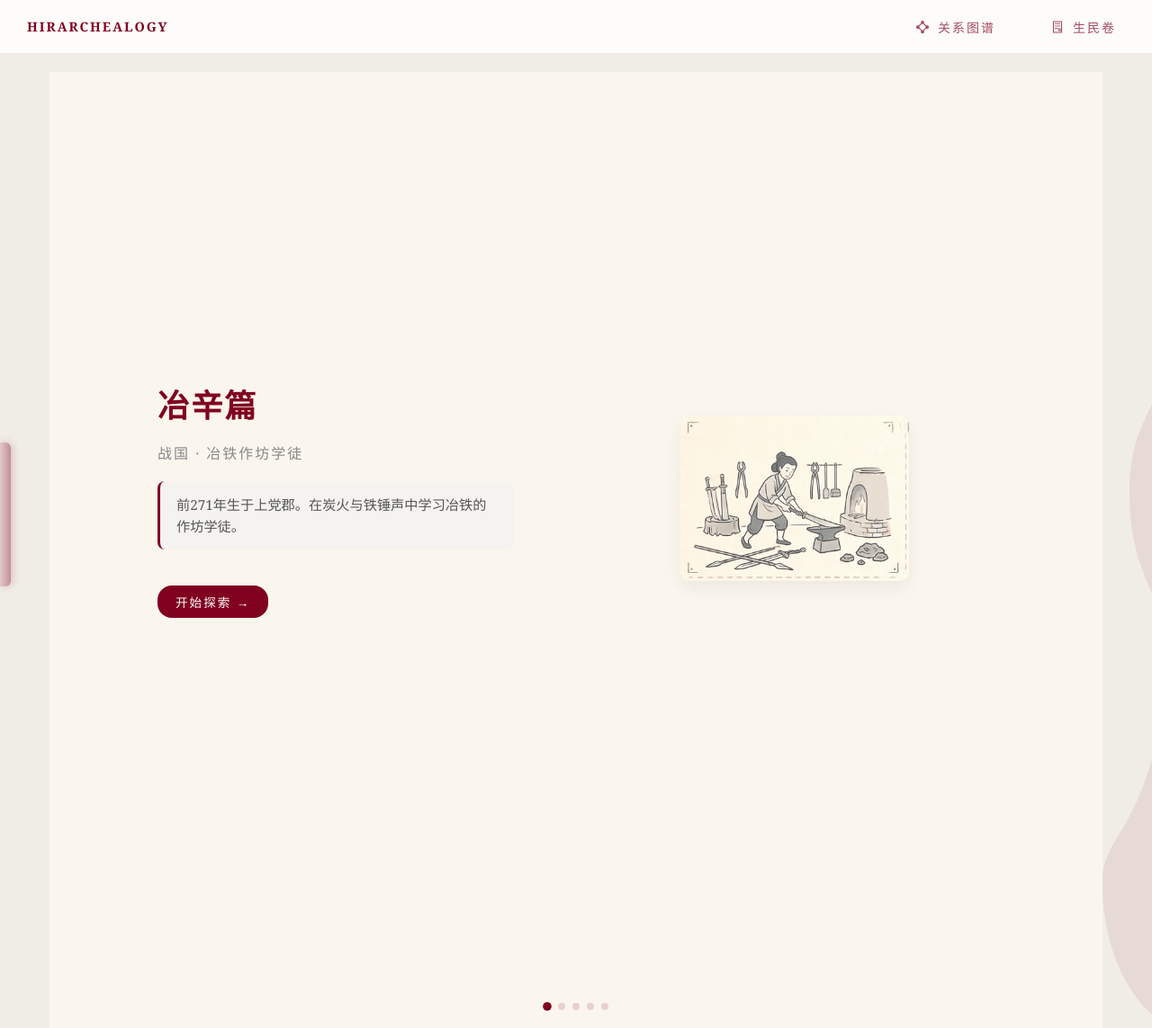
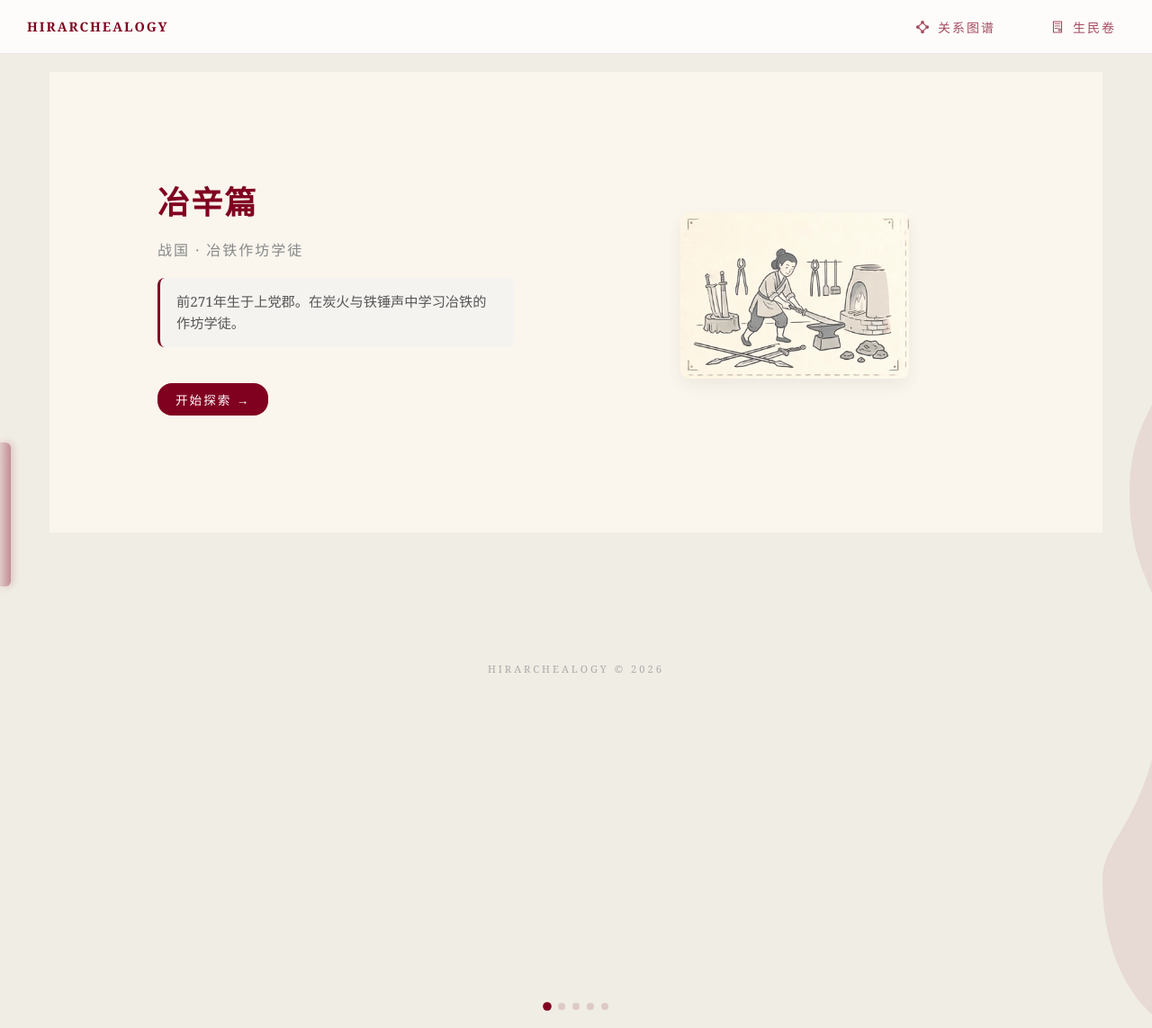
Before and after one commit to relHIGH/hirarchealogy, a Jekyll site: the page built from docs/生民卷/炉青/index.md, in a window 1280 px wide. Shown: the whole page at 90% size. Built offline with Jekyll 4.4.1, drawn with Linux system fonts in a browser that asks for light colours; part of the change alters nothing that is shown.

Commit message:
冶辛页面：内容区高度根据内容自动调整，减少底部留白

```diff
--- a/docs/生民卷/炉青/index.md
+++ b/docs/生民卷/炉青/index.md
@@ -182,10 +182,10 @@ header { background: #fdfcfa !important; }
 .story-wrapper {
   position: relative;
   width: 100%;
-  min-height: calc(100vh - 60px);
+  min-height: auto;
   background: #faf6ee;
   margin-top: 20px;
-  padding-bottom: 100px;
+  padding: 60px 0 40px;
   display: flex;
   flex-direction: column;
   justify-content: center;
@@ -209,7 +209,7 @@ header { background: #fdfcfa !important; }
   min-height: auto;
   align-items: center;
   gap: 30px;
-  padding: 40px 0;
+  padding: 20px 0;
 }
 
 .intro-left {
```
